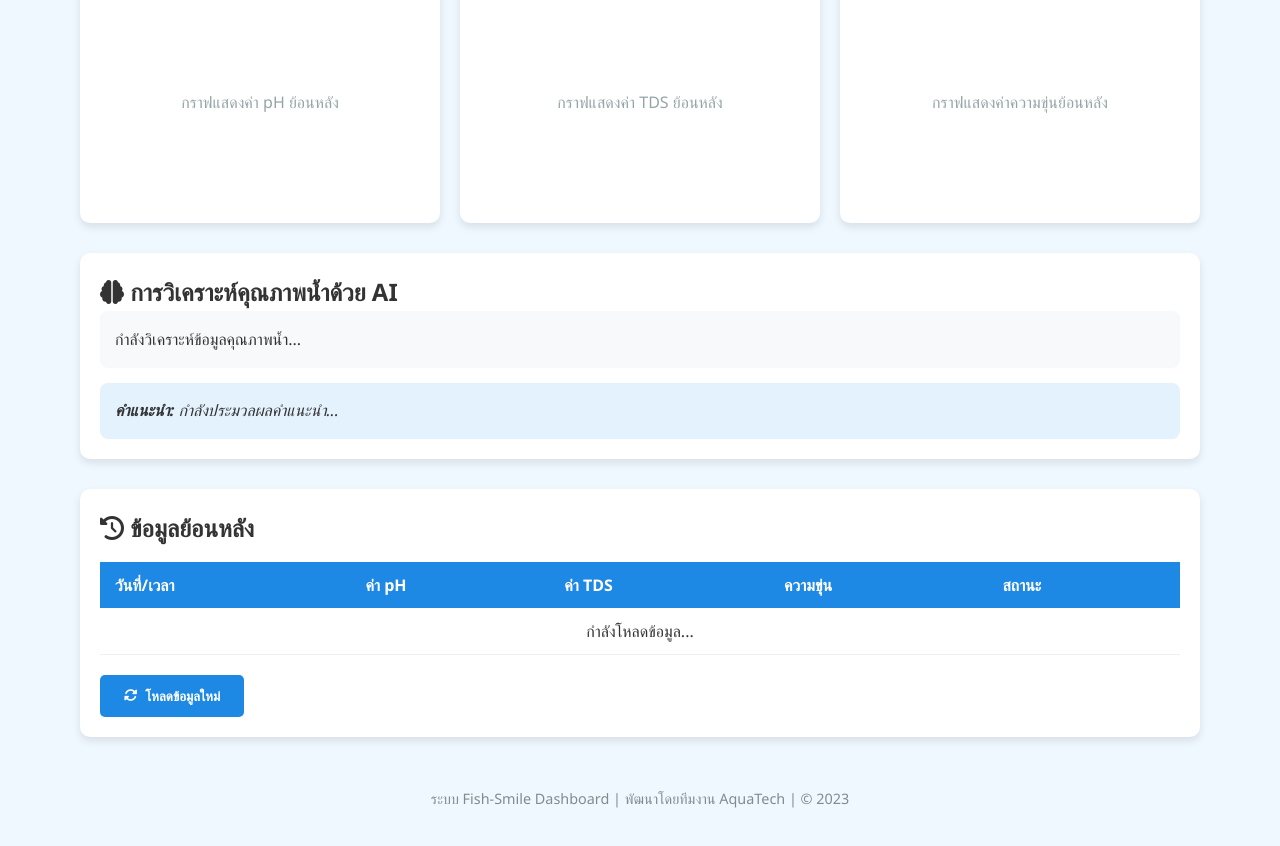
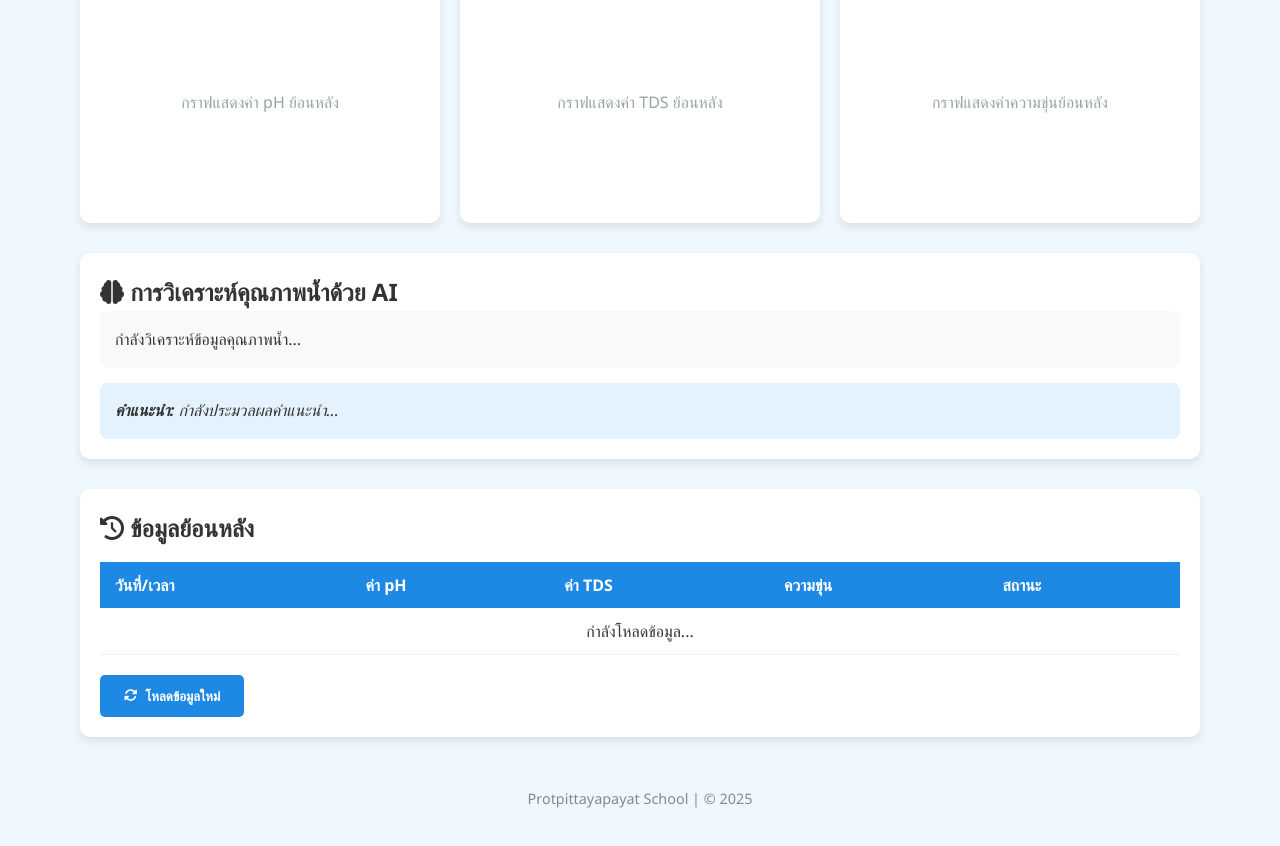
Before and after one commit to paperkusz/Fish-smile, a plain HTML site: page Fish-Smile03.html in a window 1280 px wide. Shown: the part 411-1257 px from the top of the page. Drawn offline with Linux system fonts and the light colour scheme; no server answers.

Commit message:
Update Fish-Smile03.html

```diff
--- a/Fish-Smile03.html
+++ b/Fish-Smile03.html
@@ -382,7 +382,7 @@
         </div>
 
         <div class="footer">
-            <p>ระบบ Fish-Smile Dashboard | พัฒนาโดยทีมงาน AquaTech | © 2023</p>
+         <p>Protpittayapayat School | © 2025</p>
         </div>
     </div>
 
```
